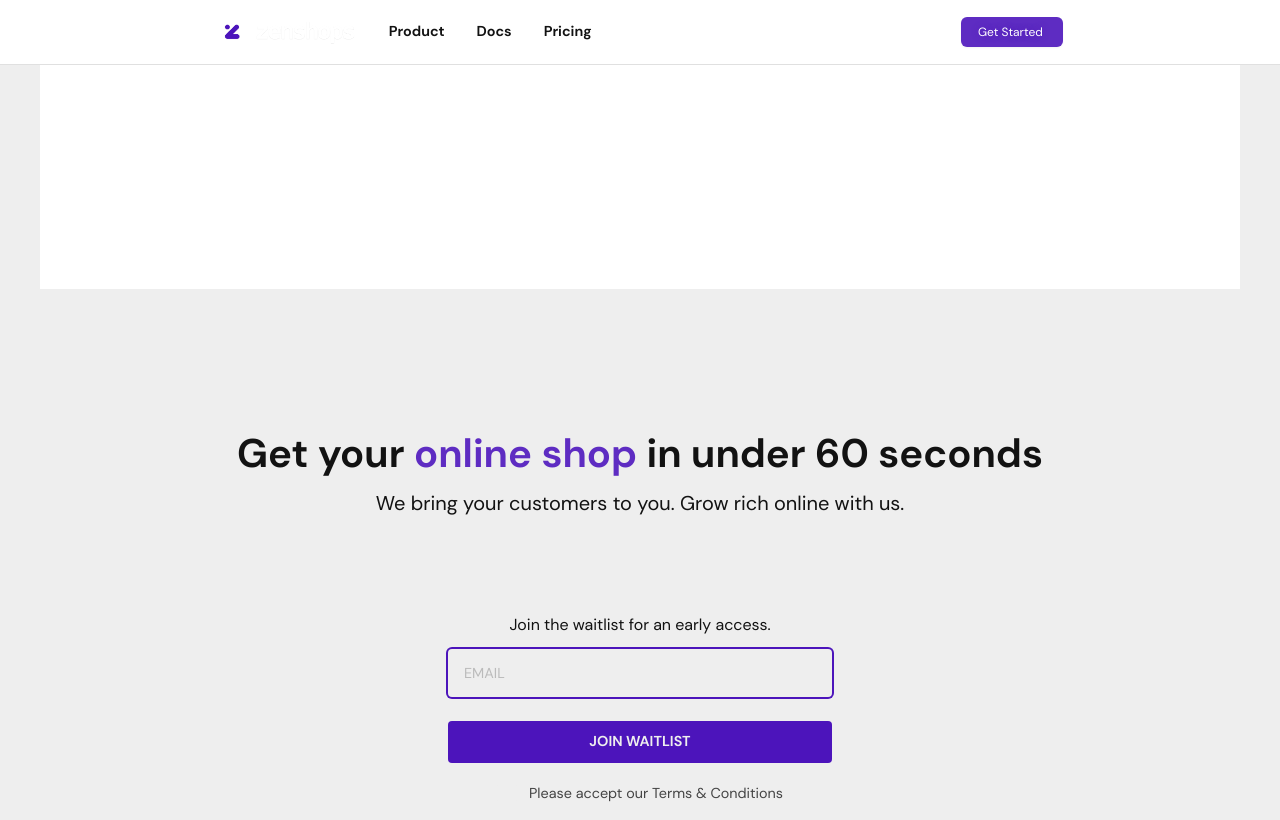
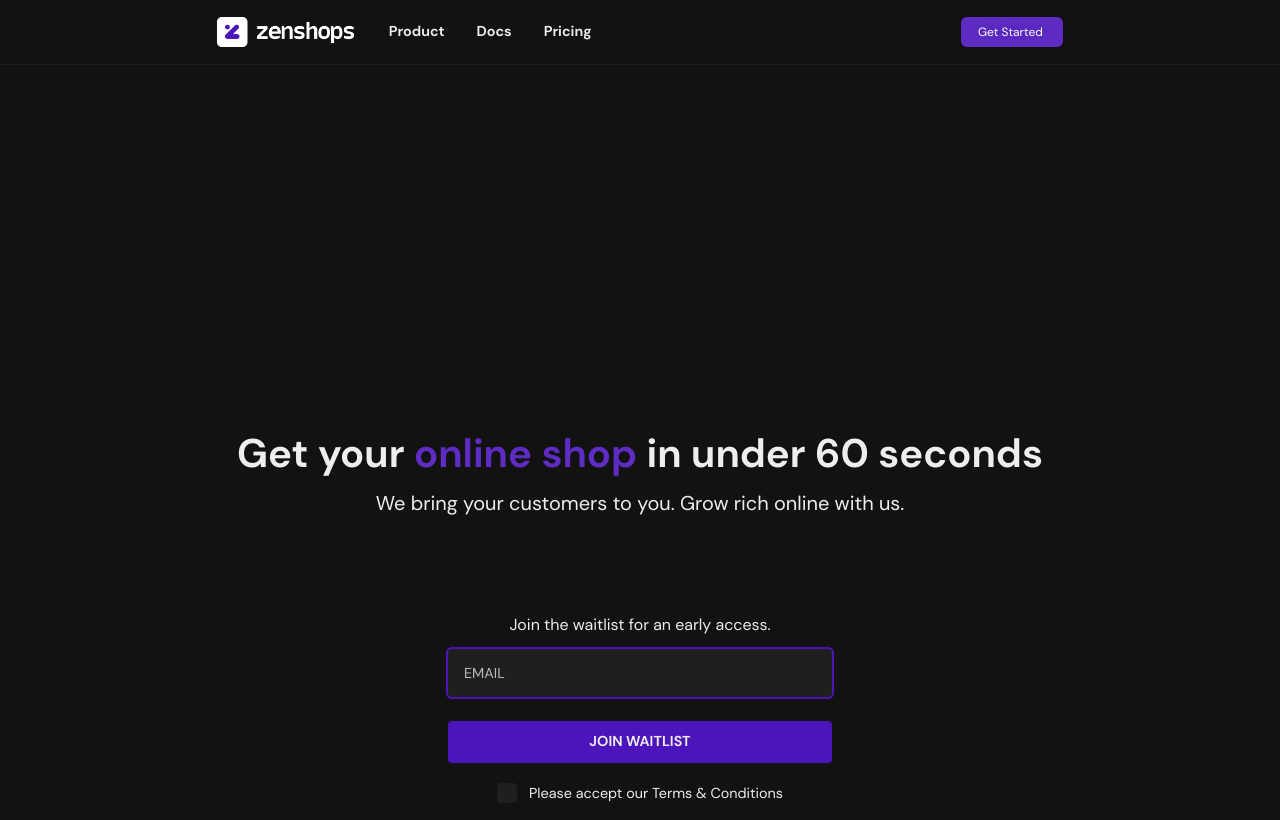
Before and after one commit to Zenshops/website, a Next.js app: page / in a window 1280 px wide. Built offline with nearby package versions, Linux system fonts and the light colour scheme; what @tailwindcss/typography, tailwindcss-filters would draw is missing.

Commit message:
Fixed dark mode and imports

```diff
--- a/src/components/Header/Header.tsx
+++ b/src/components/Header/Header.tsx
@@ -78,7 +78,7 @@ const Header = (props: HeaderProps) => {
 
     return (
         <div className="sticky top-0 z-50">
-            <nav className="bg-white dark:bg-gray-900 border-b dark:border-gray-700">
+            <nav className="bg-dark-900-900 dark:bg-dark-900 border-b border-gray-700 dark:border-gray-700">
                 <div>
                     <HamburgerMenuButton toggleFlyOut={() => { setOpen(true) }} />
                     <SectionContainer>
@@ -103,13 +103,13 @@ const Header = (props: HeaderProps) => {
                         leaveFrom="transform opacity-100 scale-100"
                         leaveTo="transform opacity-0 scale-95"
                     >
-                        <div className="p-4 md:p-8 h-screen w-screen fixed bg-white transform overflow-y-scroll -inset-y-0 z-50 dark:bg-dark-900">
+                        <div className="p-4 md:p-8 h-screen w-screen fixed bg-dark-900 transform overflow-y-scroll -inset-y-0 z-50 dark:bg-dark-900">
                             <div className="absolute right-4 top-4 items-center justify-between">
                                 <div className="-mr-2">
                                     <button
                                         onClick={() => setOpen(false)}
                                         type="button"
-                                        className="bg-white rounded-md p-2 inline-flex items-center justify-center text-gray-400 hover:bg-brand-700 focus:outline-none focus:ring-0 focus:ring-offset-0 focus:ring-brand-500 dark:text-gray-100 dark:bg-dark-800"
+                                        className="bg-dark-900 rounded-md p-2 inline-flex items-center justify-center text-gray-400 hover:bg-brand-700 focus:outline-none focus:ring-0 focus:ring-offset-0 focus:ring-brand-500 dark:text-gray-100 dark:bg-dark-800"
                                     >
                                         <span className="sr-only">Close menu</span>
                                         <FiX size={20} />
--- a/src/components/Hero/Hero.tsx
+++ b/src/components/Hero/Hero.tsx
@@ -2,10 +2,10 @@ import React from 'react'
 import SectionContainer from '../Layout/SectionContainer'
 // import { ErrorMessage } from '../ui/ErrorMessage'
 import { object, string } from 'zod';
-import { Form, useZodForm } from '../ui/Form'
-import { Input } from '../ui/Input'
-import Button from '../ui/Button'
-import { Checkbox } from '../ui/Checkbox';
+import { Form, useZodForm } from '../../components/ui/Form'
+import { Input } from '../../components/ui/Input'
+import Button from '../../components/ui/Button'
+import { Checkbox } from '../../components/ui/Checkbox';
 
 const loginSchema = object({
     email: string().email(),
@@ -20,7 +20,7 @@ export const Hero = () => {
 
 
     return (
-        <SectionContainer className="flex-col m-20 sm:text-center md:text-center">
+        <SectionContainer className="flex-col m-20 bg-gray-900 sm:text-center md:text-center">
             <div className="lg:text-5xl mt-72 font-extrabold md:text-4xl sm:text-3xl">
                 Get your <span className="text-brand-700">online shop</span> in under 60 seconds
             </div>
--- a/src/components/Layout/Default.tsx
+++ b/src/components/Layout/Default.tsx
@@ -32,7 +32,7 @@ const DefaultLayout = (props: DefaultLayoutProps) => {
     return (
         <div className="w-screen">
             <Header darkMode={darkMode} updateTheme={updateTheme} />
-            <div className="min-h-full max-w-full flex justify-center items-center bg-white dark:bg-gray-900 m-auto sm:mx-10">
+            <div className="min-h-full max-w-full flex justify-center items-center bg-gray-900 dark:bg-gray-900 m-auto sm:mx-10">
                 <main>{children}</main>
             </div>
         </div>
--- a/src/components/Layout/SectionContainer.tsx
+++ b/src/components/Layout/SectionContainer.tsx
@@ -4,8 +4,8 @@ interface SectionContainerProps {
 }
 
 const SectionContainer = ({ children, className }: SectionContainerProps) => (
-    <div className={`lg:container mx-auto lg:w-screen relative flex justify-around items-center h-16 lg:px-12 xl:px-10 ${className}`}>
-    {/* <div className={`container mx-auto px-6 lg:px-16 xl:px-20 relative py-16 sm:py-18 md:py-24 lg:py-24 ${className}`}> */}
+    <div className={`lg:container mx-auto bg-gray-900 lg:w-screen relative flex justify-around items-center h-16 lg:px-12 xl:px-10 ${className}`}>
+        {/* <div className={`container mx-auto px-6 lg:px-16 xl:px-20 relative py-16 sm:py-18 md:py-24 lg:py-24 ${className}`}> */}
         {children}
     </div>
 )
--- a/src/components/ui/Button.tsx
+++ b/src/components/ui/Button.tsx
@@ -48,7 +48,7 @@ const Button = (props: ButtonProps) => {
         <>
             <button
                 className={clsx(
-                    'text-center bg-brand-900 dark:bg-brand-900 text-gray-100 dark:text-gray-100 w-full rounded px-4 py-2.5 border disabled:opacity-60 disabled:bg-gray-500 border-none focus:ring-offset-0 focus:right-0 disabled:bg-opacity-20 hover:bg-brand-800 dark:hover:bg-brand-800 font-bold text-sm'
+                    'text-center bg-brand-900 dark:bg-brand-900 text-gray-100 dark:text-gray-100 w-full rounded px-4 py-2.5 border disabled:opacity-60 disabled:bg-gray-500 border-none focus:ring-offset-0 focus:right-0 dark:focus:ring-offset-0 dark:focus:right-0 disabled:bg-opacity-20 hover:bg-brand-800 dark:hover:bg-brand-800 font-bold text-sm'
                 )}
                 type="submit"
             >
--- a/src/components/ui/Checkbox.tsx
+++ b/src/components/ui/Checkbox.tsx
@@ -10,10 +10,10 @@ export const Checkbox: React.FC<CheckboxProps> = (props) => {
             <label className="flex justify-center items-start cursor-pointer">
                 <input
                     {...props}
-                    className="w-5 h-5 mr-3 cursor-pointer bg-gray-100 text-gray-500 dark:text-gray-100 border-none dark:checked:bg-brand-900 dark:bg-gray-700 focus:checked:ring-offset-0 focus:ring-offset-0 focus:ring-0 checked:bg-brand-900 checked:flex-grow-1 checked:transition checked:ease-in transition ease-in-out checked:border-2 checked:border-brand-900 rounded focus:checked:ring-0 focus:checked:bg-brand-900 hover:checked:bg-brand-800"
+                    className="w-5 h-5 mr-3 cursor-pointer bg-gray-700 text-gray-100 dark:text-gray-100 border-none dark:checked:bg-brand-900 dark:bg-gray-700 focus:checked:ring-offset-0 focus:ring-offset-0 focus:ring-0 checked:bg-brand-900 checked:flex-grow-1 checked:transition checked:ease-in transition ease-in-out checked:border-2 checked:border-brand-900 rounded focus:checked:ring-0 focus:checked:bg-brand-900 hover:checked:bg-brand-800"
                     type="checkbox"
                 />
-                <span className="text-sm text-gray-500 dark:text-gray-100 select-none">{props.title}</span>
+                <span className="text-sm text-gray-100 dark:text-gray-100 select-none">{props.title}</span>
             </label>
         </>
     );
--- a/src/components/ui/Input.tsx
+++ b/src/components/ui/Input.tsx
@@ -12,7 +12,7 @@ export const Input = forwardRef<HTMLInputElement, Props>(function Input(
     return (
         <div className="font-medium text-gray-800 dark:text-gray-100 mb-1 w-96">
             <input
-                className="bg-gray-100 dark:bg-gray-700 border-none text-gray-600 dark:text-gray-100 w-full rounded px-4 py-3 border focus:border-brand-800 focus:transition focus:ease-in focus:ring-brand-900 focus:ring-2 disabled:opacity-60 disabled:bg-gray-500 disabled:bg-opacity-20 text-sm placeholder-gray-300"
+                className="bg-gray-700 dark:bg-gray-700 border-none text-gray-100 dark:text-gray-100 w-full rounded px-4 py-3 border focus:border-brand-800 focus:transition focus:ease-in focus:ring-brand-900 focus:ring-2 disabled:opacity-60 disabled:bg-gray-500 disabled:bg-opacity-20 text-sm placeholder-gray-300"
                 type={type}
                 placeholder={placeholder}
                 ref={ref}
--- a/src/styles/index.css
+++ b/src/styles/index.css
@@ -96,7 +96,7 @@ p {
 
 /* Apply basic global styles to the body: */
 body {
-	@apply bg-gray-100 dark:bg-gray-900 text-gray-900 dark:text-gray-100 font-sans antialiased;
+	@apply bg-gray-900 dark:bg-gray-900 text-gray-100 dark:text-gray-100 font-sans antialiased;
 	-webkit-font-smoothing: antialiased;
 	-moz-osx-font-smoothing: grayscale;
 }
```
